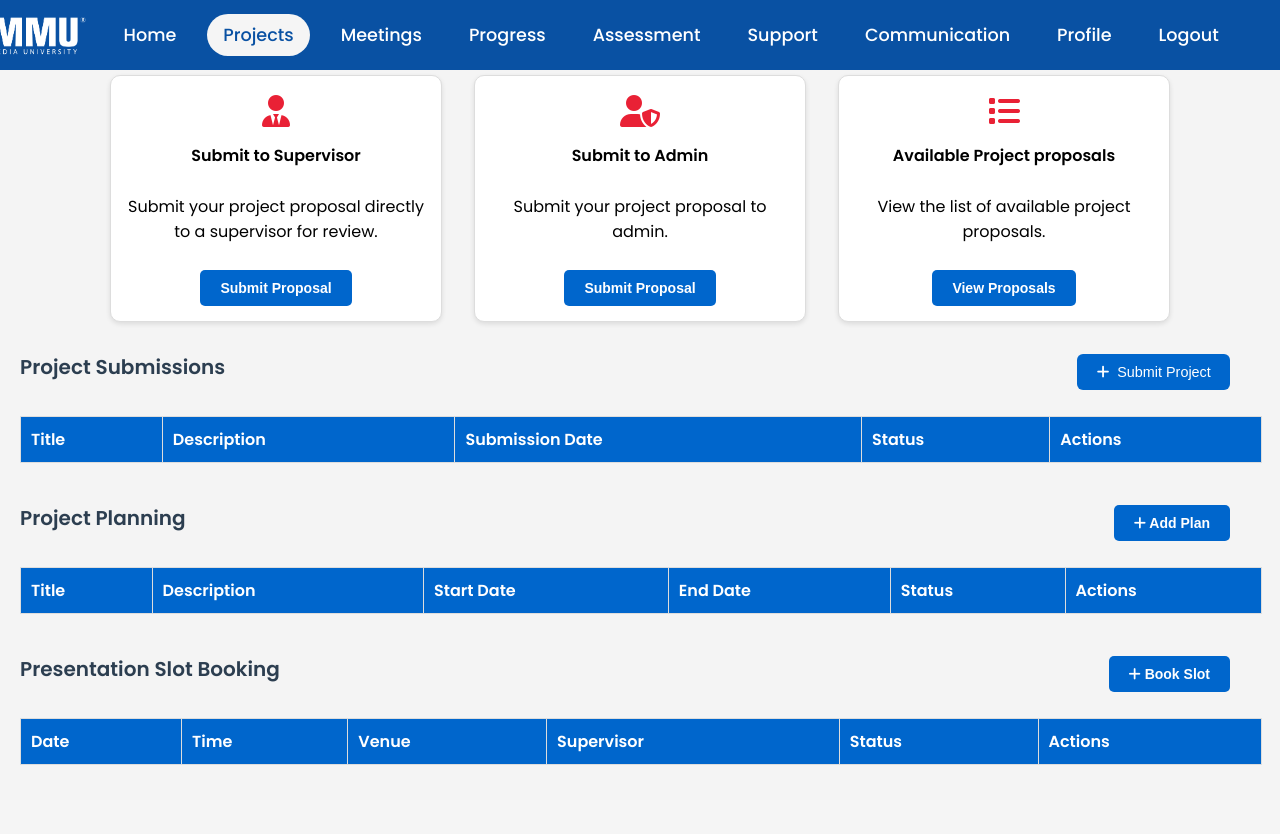
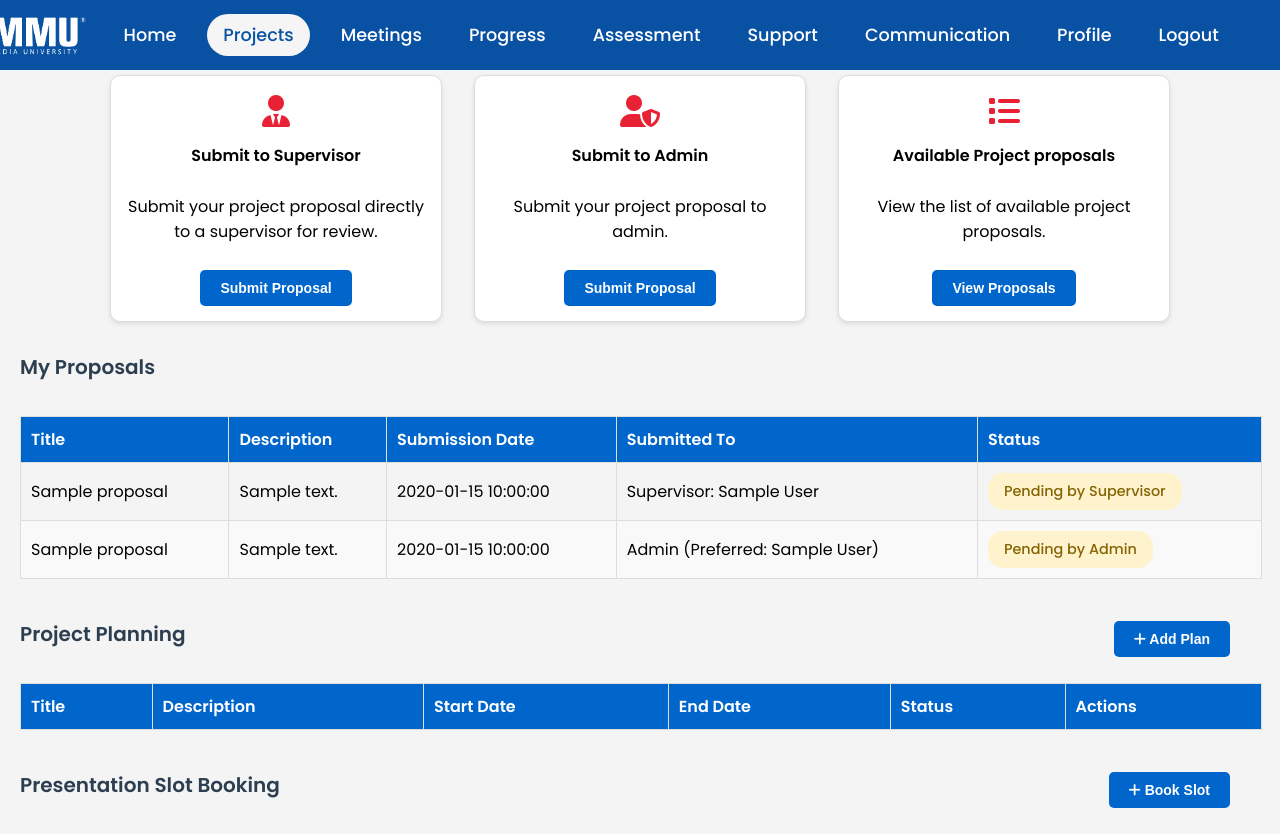
Before and after one commit to YongJinYit1214/final-year-project-management-system, a PHP site: page /pages/projects/projects-page.php in a window 1280 px wide. Shown: the top 834 px of the page. Before the commit the page ends 765 px from the top, so only its background shows below. Run offline with PHP 8.4, Linux system fonts and the light colour scheme; the visitor is signed in with stand-in values (Sample User, id 1); tables that the repository leaves empty hold one stand-in row (values such as "Sample post"); lists and menus that the app fills with data are empty.

Commit message:
Update projects-page.php

```diff
--- a/pages/projects/projects-page.php
+++ b/pages/projects/projects-page.php
@@ -59,10 +59,7 @@ require_once '../../components/navbar.php';
 
         <!-- Project Submissions -->
         <div class="panel-header">
-            <h3>Project Submissions</h3>
-            <button class="submit-project-btn">
-                <i class="fas fa-plus"></i> Submit Project
-            </button>
+            <h3>My Proposals</h3>
         </div>
         <table class="submission-table">
             <thead>
@@ -70,12 +67,92 @@ require_once '../../components/navbar.php';
                     <th>Title</th>
                     <th>Description</th>
                     <th>Submission Date</th>
+                    <th>Submitted To</th>
                     <th>Status</th>
-                    <th>Actions</th>
                 </tr>
             </thead>
             <tbody>
-                <!-- Add your submission data here -->
+                <?php
+                require_once "../../db_connection.php";
+                $conn = OpenCon();
+                $student_id = $_SESSION['user_id'];
+
+                // Get supervisor proposals
+                $supervisor_sql = "SELECT sp.*, u.full_name as supervisor_name
+                                 FROM supervisor_proposals sp
+                                 JOIN users u ON sp.supervisor_id = u.user_id
+                                 WHERE sp.student_id = ?";
+
+                $stmt = $conn->prepare($supervisor_sql);
+                $stmt->bind_param("i", $student_id);
+                $stmt->execute();
+                $supervisor_result = $stmt->get_result();
+
+                // Get admin proposals
+                $admin_sql = "SELECT pp.*, u.full_name as supervisor_name
+                            FROM project_proposals pp
+                            LEFT JOIN users u ON pp.supervisor_id = u.user_id
+                            WHERE pp.student_id = ?";
+
+                $stmt = $conn->prepare($admin_sql);
+                $stmt->bind_param("i", $student_id);
+                $stmt->execute();
+                $admin_result = $stmt->get_result();
+
+                // Display supervisor proposals
+                while ($row = $supervisor_result->fetch_assoc()) {
+                    echo "<tr>";
+                    echo "<td>" . htmlspecialchars($row['title']) . "</td>";
+                    echo "<td>" . htmlspecialchars($row['description']) . "</td>";
+                    echo "<td>" . htmlspecialchars($row['submitted_at']) . "</td>";
+                    echo "<td>Supervisor: " . htmlspecialchars($row['supervisor_name']) . "</td>";
+                    echo "<td>";
+                    $status_class = '';
+                    switch($row['status']) {
+                        case 'pending':
+                            $status_class = 'status-badge pending';
+                            break;
+                        case 'approved':
+                            $status_class = 'status-badge approved';
+                            break;
+                        case 'rejected':
+                            $status_class = 'status-badge rejected';
+                            break;
+                    }
+                    echo "<span class='" . $status_class . "'>" . ucfirst($row['status']) . " by Supervisor</span>";
+                    echo "</td>";
+                    echo "</tr>";
+                }
+
+                // Display admin proposals
+                while ($row = $admin_result->fetch_assoc()) {
+                    echo "<tr>";
+                    echo "<td>" . htmlspecialchars($row['title']) . "</td>";
+                    echo "<td>" . htmlspecialchars($row['description']) . "</td>";
+                    echo "<td>" . htmlspecialchars($row['submitted_at']) . "</td>";
+                    echo "<td>Admin" . ($row['supervisor_name'] ? " (Preferred: " . htmlspecialchars($row['supervisor_name']) . ")" : "") . "</td>";
+                    echo "<td>";
+                    $status_class = '';
+                    switch($row['status']) {
+                        case 'pending':
+                            $status_class = 'status-badge pending';
+                            break;
+                        case 'approved':
+                            $status_class = 'status-badge approved';
+                            break;
+                        case 'rejected':
+                            $status_class = 'status-badge rejected';
+                            break;
+                        case 'available':
+                            $status_class = 'status-badge active';
+                            break;
+                    }
+                    echo "<span class='" . $status_class . "'>" . ucfirst($row['status']) . " by Admin</span>";
+                    echo "</td>";
+                    echo "</tr>";
+                }
+                CloseCon($conn);
+                ?>
             </tbody>
         </table>
 
```
